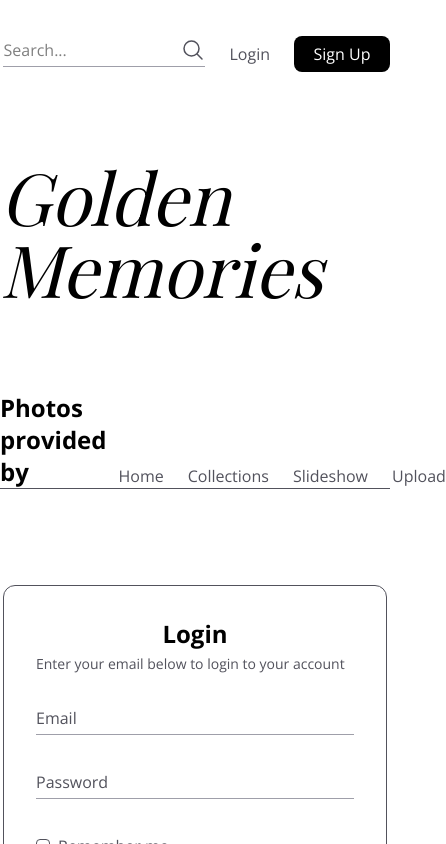
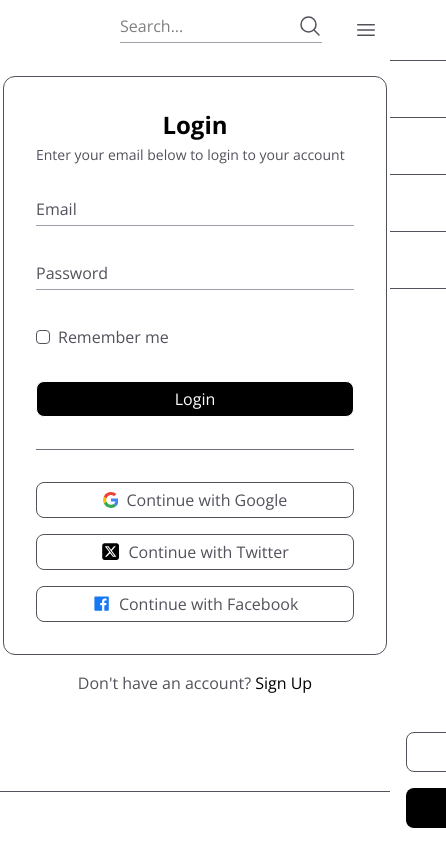
Before and after one commit to snguyen56/golden-memories, a Next.js app: page /login in a window 390 px wide. Shown: the top 844 px of the page, 446 px wide, since content can reach past the window. Built offline with nearby package versions, Linux system fonts and the light colour scheme; grey boxes are pictures that could not be loaded; a web font is replaced by a local one.

Commit message:
add mobile navbar

```diff
--- a/src/app/collections/page.tsx
+++ b/src/app/collections/page.tsx
@@ -10,7 +10,7 @@ export const metadata: Metadata = {
 async function page() {
   const albums: CollectionsResults | undefined = await fetchCollections();
   return (
-    <main>
+    <>
       <h2 className="text-3xl font-bold text-black">Collections</h2>
       <div className="mt-4 grid place-items-center gap-y-6 md:grid-cols-2 lg:grid-cols-3 2xl:grid-cols-4">
         {albums ? (
@@ -21,7 +21,7 @@ async function page() {
           <p>No Images Found</p>
         )}
       </div>
-    </main>
+    </>
   );
 }
 
--- a/src/app/layout.tsx
+++ b/src/app/layout.tsx
@@ -3,6 +3,7 @@ import { Open_Sans, Playfair_Display } from "next/font/google";
 import "./globals.css";
 import Footer from "../components/Footer";
 import Header from "../components/Header";
+import MobileNavbar from "@/components/MobileNavbar";
 
 export const revalidate = 3600;
 
@@ -40,7 +41,10 @@ export default function RootLayout({
         className={`${openSans.variable} ${playfairDisplay.variable} container mx-auto font-[family-name:var(--font-open-sans)] text-zinc-600 antialiased`}
       >
         <Header />
-        <div className="mt-24 mb-16">{children}</div>
+        <main className="mb-24 lg:mt-24">
+          <MobileNavbar></MobileNavbar>
+          {children}
+        </main>
         <Footer />
       </body>
     </html>
--- a/src/app/login/page.tsx
+++ b/src/app/login/page.tsx
@@ -10,7 +10,7 @@ function page() {
   };
 
   return (
-    <main className="grid place-items-center">
+    <div className="grid place-items-center">
       <form
         onSubmit={handleSubmit}
         className="flex min-w-sm flex-col gap-8 rounded-xl border p-8"
@@ -139,7 +139,7 @@ function page() {
           Sign Up
         </Link>
       </p>
-    </main>
+    </div>
   );
 }
 
--- a/src/app/page.tsx
+++ b/src/app/page.tsx
@@ -2,9 +2,9 @@ import Gallery from "../components/Gallery";
 
 export default function Home() {
   return (
-    <main>
+    <>
       <h2 className="text-3xl font-bold text-black">Photo Gallery</h2>
       <Gallery />
-    </main>
+    </>
   );
 }
--- a/src/app/results/page.tsx
+++ b/src/app/results/page.tsx
@@ -13,12 +13,12 @@ export async function generateMetadata({ searchParams }: Props) {
 async function page({ searchParams }: Props) {
   const search = (await searchParams).query;
   return (
-    <main>
+    <>
       <h2 className="text-3xl font-bold text-black">
         Search Results for {search}
       </h2>
       <Gallery search={search} />
-    </main>
+    </>
   );
 }
 
--- a/src/app/signup/page.tsx
+++ b/src/app/signup/page.tsx
@@ -10,7 +10,7 @@ function page() {
     console.log("Form submitted");
   };
   return (
-    <main className="grid place-items-center">
+    <div className="grid place-items-center">
       <AuthForm handleSubmit={handleSubmit}>
         <div>
           <h2 className="text-center text-2xl font-bold text-black">Sign Up</h2>
@@ -52,7 +52,7 @@ function page() {
           Login
         </Link>
       </p>
-    </main>
+    </div>
   );
 }
 
--- a/src/app/slideshow/page.tsx
+++ b/src/app/slideshow/page.tsx
@@ -8,12 +8,12 @@ async function page() {
   );
 
   return (
-    <main className="flex flex-col items-center justify-center">
+    <div className="flex flex-col items-center justify-center">
       <h2 className="text-3xl font-bold text-black">Slide Show</h2>
       <div className="w-full max-w-4xl">
         {images ? <Carousel images={images} /> : <p>No Images Found</p>}
       </div>
-    </main>
+    </div>
   );
 }
 
--- a/src/app/upload/page.tsx
+++ b/src/app/upload/page.tsx
@@ -2,13 +2,13 @@ import Dropzone from "@/components/Dropzone";
 
 function page() {
   return (
-    <main className="text-center">
+    <div className="text-center">
       <h2 className="mb-2 text-3xl font-bold text-black">File Upload</h2>
       <p>Upload your favorite photos and organize them into collections</p>
       <div className="mt-8 grid place-items-center px-4">
         <Dropzone></Dropzone>
       </div>
-    </main>
+    </div>
   );
 }
 
--- a/src/components/Header.tsx
+++ b/src/components/Header.tsx
@@ -23,7 +23,8 @@ export const navigation = [
 
 function Header() {
   return (
-    <header className="border-b-1 pt-9">
+    <header className="lg:border-b-1 lg:pt-9">
+      <div className="hidden lg:block">
         <div className="flex items-center justify-end gap-6">
           <Search />
           <Link href="/login" className="hover:text-black">
@@ -74,6 +75,7 @@ function Header() {
             ))}
           </ul>
         </nav>
+      </div>
     </header>
   );
 }
--- /dev/null
+++ b/src/components/MobileNavbar.tsx
@@ -0,0 +1,73 @@
+"use client";
+
+import Link from "next/link";
+import Search from "./Search";
+import { navigation } from "./Header";
+import { useState } from "react";
+
+function MobileNavbar() {
+  const [open, setOpen] = useState(false);
+  return (
+    <div className="sticky top-0 z-50 mb-4 bg-white">
+      <div className="flex h-15 w-full items-center justify-end gap-8 p-3 lg:hidden">
+        <Search></Search>
+        <button
+          type="button"
+          className="cursor-pointer"
+          onClick={() => setOpen((prev) => !prev)}
+        >
+          <svg
+            xmlns="http://www.w3.org/2000/svg"
+            fill="none"
+            viewBox="0 0 24 24"
+            strokeWidth={1.5}
+            stroke="currentColor"
+            className="size-6"
+          >
+            <path
+              strokeLinecap="round"
+              strokeLinejoin="round"
+              d="M3.75 6.75h16.5M3.75 12h16.5m-16.5 5.25h16.5"
+            />
+          </svg>
+        </button>
+      </div>
+
+      <div
+        className={`fixed inset-0 top-15 flex w-full flex-col justify-between border-t-1 bg-white transition-all ${open ? "translate-x-0" : "translate-x-full"}`}
+      >
+        <nav>
+          <ul className="flex flex-col items-end justify-items-end text-end">
+            {navigation.map(({ title, link }, index) => (
+              <li
+                key={index}
+                onClick={() => setOpen(false)}
+                className="w-full border-b-1 p-4 hover:text-black"
+              >
+                <Link href={link}>{title}</Link>
+              </li>
+            ))}
+          </ul>
+        </nav>
+        <nav className="mb-4 flex flex-col items-end justify-end gap-4 px-4">
+          <Link
+            href="/login"
+            onClick={() => setOpen(false)}
+            className="flex h-10 w-full items-center justify-center rounded-lg border hover:text-black"
+          >
+            Login
+          </Link>
+          <Link
+            href="/signup"
+            onClick={() => setOpen(false)}
+            className="flex h-10 w-full items-center justify-center rounded-lg bg-black text-white transition-all ease-in-out hover:bg-zinc-700 active:scale-95"
+          >
+            Sign Up
+          </Link>
+        </nav>
+      </div>
+    </div>
+  );
+}
+
+export default MobileNavbar;
```
Lines whose indentation alone changed are shown as unchanged.
